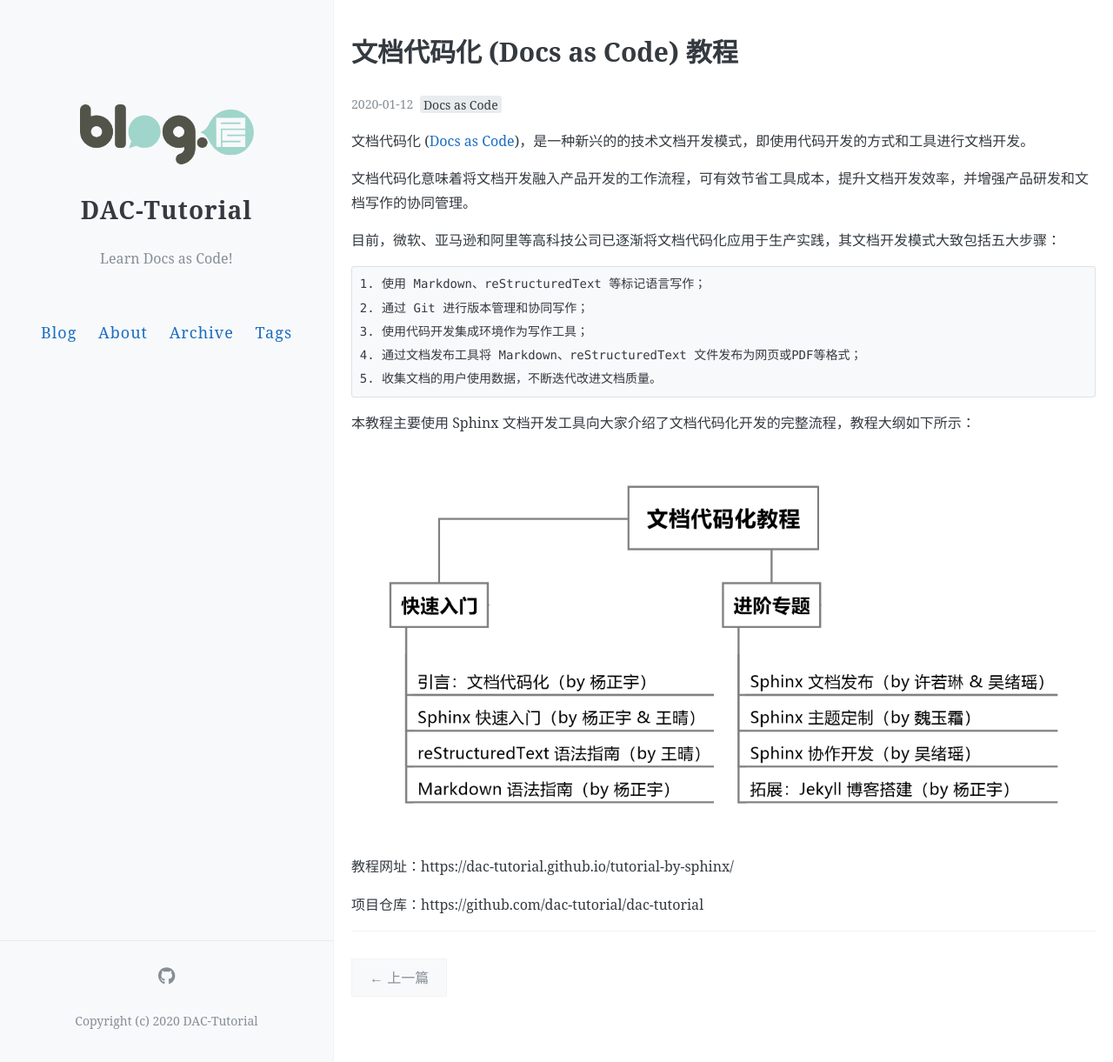
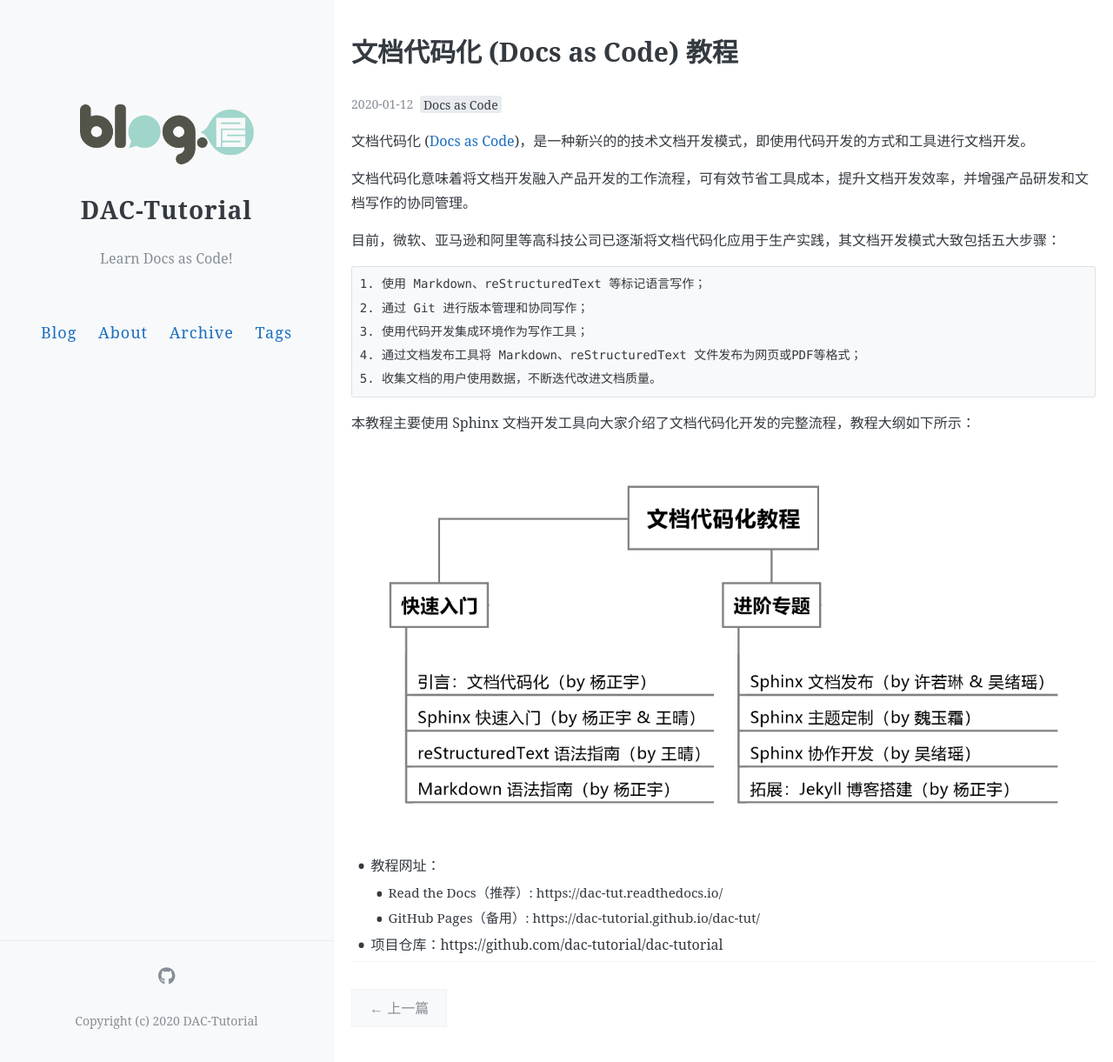
Before and after one commit to dac-tutorial/dac-tutorial.github.io, a Jekyll site: the page built from _posts/2020-01-12-dac-tutorial.md, in a window 1280 px wide and 1221 px high. Shown: the whole window at 87% size. Built offline with Jekyll 4.4.1, drawn with Linux system fonts in a browser that asks for light colours; comment, search, counter and statistics services are not loaded.

Commit message:
update tutorial urls

```diff
--- a/_posts/2020-01-12-dac-tutorial.md
+++ b/_posts/2020-01-12-dac-tutorial.md
@@ -23,6 +23,8 @@ author: DAC-Tutorial
 
 ![tutorial-outline](../images/tutorial-outline.png)
 
-教程网址：https://dac-tutorial.github.io/tutorial-by-sphinx/
+- 教程网址：
+  - Read the Docs（推荐）: https://dac-tut.readthedocs.io/
+  - GitHub Pages（备用）: https://dac-tutorial.github.io/dac-tut/
 
-项目仓库：https://github.com/dac-tutorial/dac-tutorial
+- 项目仓库：https://github.com/dac-tutorial/dac-tutorial
```
